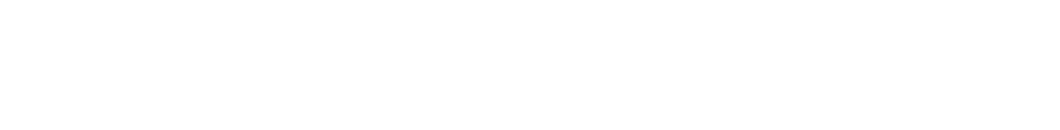
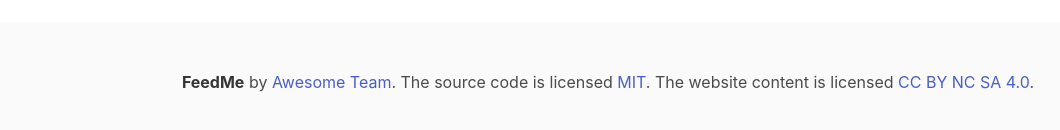
Before and after one commit to m3hrad/feedme-front, a React (Create React App) app: page / in a window 1280 px wide. Shown: the part 548-678 px from the top of the page, without its empty margins (32-1092 px from the left). Built offline with nearby package versions, Linux system fonts and the light colour scheme.

Commit message:
Footer component

```diff
--- a/src/App.js
+++ b/src/App.js
@@ -1,7 +1,8 @@
 import React, { Component } from 'react';
 import NavBar from './components/NavBar';
 import CountryDropdown from './components/CountryDropdown';
-import SearchBar from './components/SearchBar.js';
+import SearchBar from './components/SearchBar';
+import Footer from './components/Footer';
 import 'bulma/css/bulma.css'
 
 class App extends Component {
@@ -16,6 +17,7 @@ class App extends Component {
             <p className="has-text-centered">Skeleton template for a basic layout.</p>
           </div>
         </section>
+        <Footer />
       </div>
     );
   }
--- /dev/null
+++ b/src/components/Footer.js
@@ -0,0 +1,26 @@
+import React, { Component } from 'react';
+
+class Footer extends Component {
+  render() {
+    return (
+      <footer className="footer">
+        <div className="container">
+          <div className="content has-text-centered">
+            <p>
+              <strong>FeedMe</strong> by <a href="http://jgthms.com">Awesome Team</a>. The source code is licensed
+              <a href="http://opensource.org/licenses/mit-license.php"> MIT</a>. The website content
+              is licensed <a href="http://creativecommons.org/licenses/by-nc-sa/4.0/">CC BY NC SA 4.0</a>.
+            </p>
+            <p>
+              <a className="icon" href="https://github.com/jgthms/bulma">
+                <i className="fa fa-github"></i>
+              </a>
+            </p>
+          </div>
+        </div>
+      </footer>
+    );
+  }
+}
+
+export default Footer;
```
